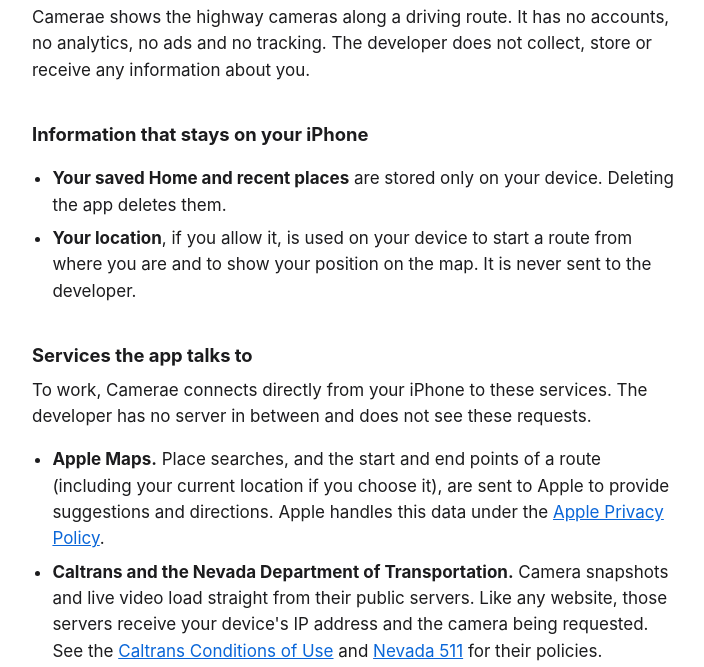
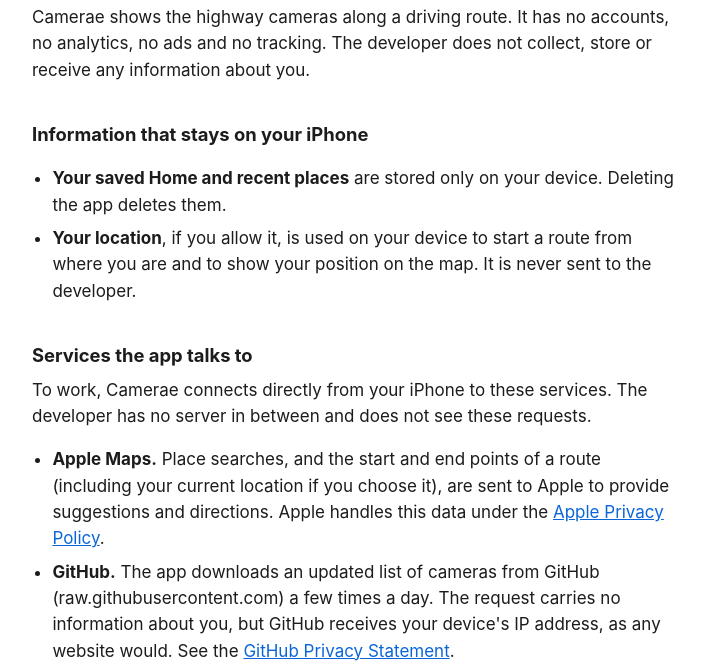
Before and after one commit to danfoygel/camerae, a plain HTML site: page docs/privacy.html in a window 1280 px wide. Shown: the part 133-800 px from the top of the page, without its empty margins (284-988 px from the left). Drawn offline with Linux system fonts and the light colour scheme.

Commit message:
Update App Store materials for the map home screen
- Screenshots retaken from main's build (nearby map, map with live card, route),
  without transparency, plus the 1206 × 2622 (6.3") set App Store Connect requires
- Privacy policy: the app now downloads the camera list from GitHub
- Support page, description and reviewer notes mention the nearby map

Co-Authored-By: Claude Opus 5.5 <noreply@anthropic.com>

```diff
--- a/docs/privacy.html
+++ b/docs/privacy.html
@@ -34,6 +34,11 @@
     (including your current location if you choose it), are sent to Apple to provide suggestions
     and directions. Apple handles this data under the
     <a href="https://www.apple.com/legal/privacy/">Apple Privacy Policy</a>.</li>
+    <li><strong>GitHub.</strong> The app downloads an updated list of cameras from GitHub
+    (raw.githubusercontent.com) a few times a day. The request carries no information about you,
+    but GitHub receives your device's IP address, as any website would. See the
+    <a href="https://docs.github.com/site-policy/privacy-policies/github-general-privacy-statement">GitHub
+    Privacy Statement</a>.</li>
     <li><strong>Caltrans and the Nevada Department of Transportation.</strong> Camera snapshots
     and live video load straight from their public servers. Like any website, those servers receive
     your device's IP address and the camera being requested. See the
```
Also changed, not shown: docs/index.html (+2 -1 lines), appstore/screenshots/03-route.png (added), appstore/screenshots/03-search.png (deleted), 10 other files.
